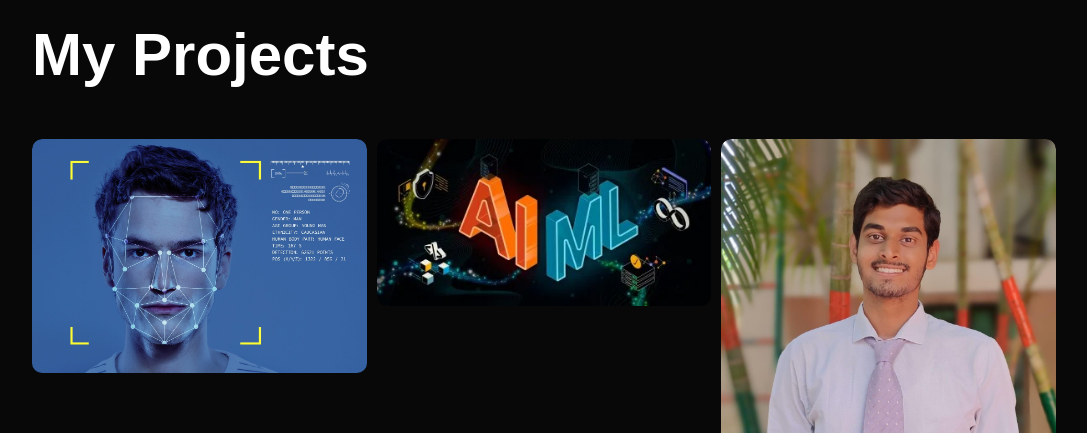
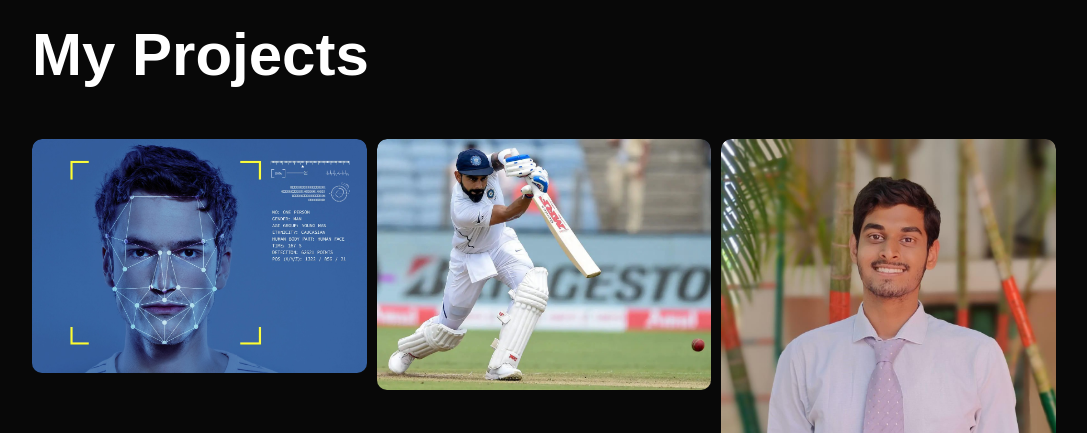
Before and after one commit to architgh05/portfolio-website, a plain HTML site: page index.html in a window 1280 px wide. Shown: the part 2620-3053 px from the top of the page, without its empty margins (96-1183 px from the left). Drawn offline with Linux system fonts and the light colour scheme.

Commit message:
Update index.html

```diff
--- a/index.html
+++ b/index.html
@@ -152,7 +152,7 @@
                 </div>
             </div>
             <div class="work">
-                <img src="img11.jpg">
+                <img src="img0,2.jpg">
                 <div class ="layer">
                     <h3>Hand Cricket Game</h3>
                     <p> Leveraging OpenCV for real-time video processing and a hand tracking module. Created a game where you can play cricket using hand gestures.
```
